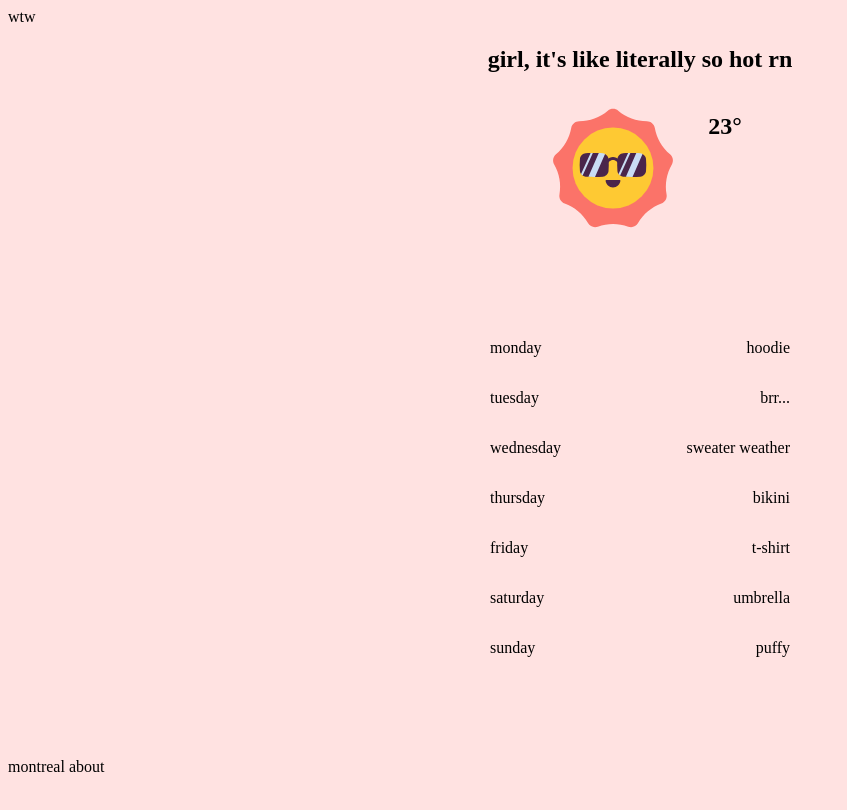
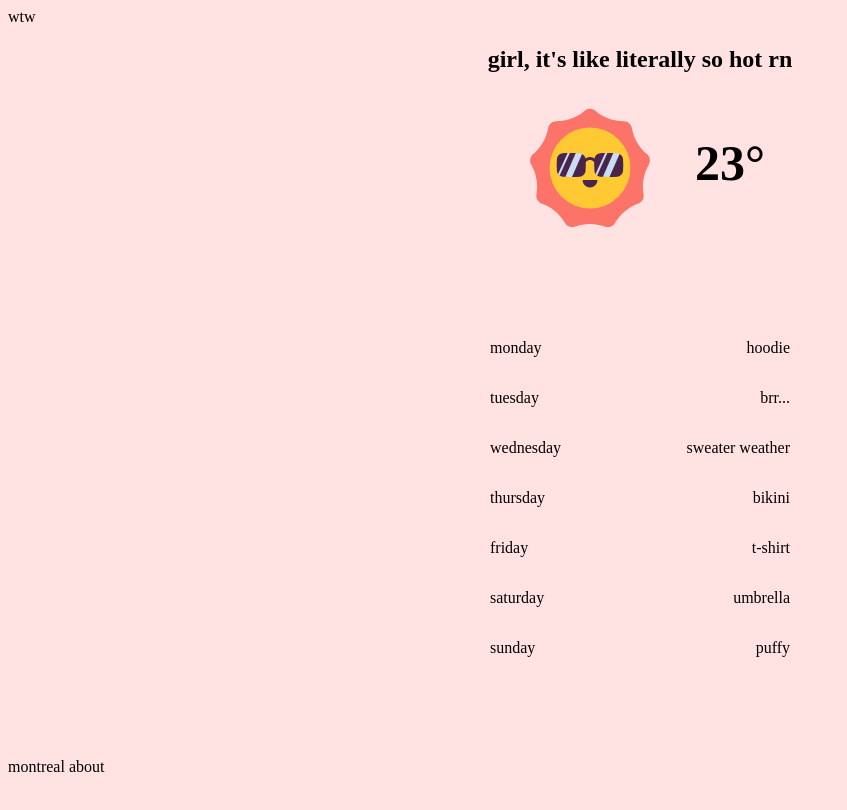
Before and after one commit to victorrf2002/wtw, a plain HTML site: page index.html in a window 1280 px wide. Shown: the whole page, without its empty margins (0-847 px from the left). Drawn offline with Linux system fonts and the light colour scheme; a web font is replaced by a local one.

Commit message:
Update temperature display

```diff
--- a/assets/css/styles.css
+++ b/assets/css/styles.css
@@ -22,6 +22,11 @@ a:link {
 .current-weather-images {
     display: flex;
     gap: 10px;
+}
+
+#current-weather-degrees {
+    font-size: 50px;
+    margin-left: 10px;
 }
 
 /* Style forecast section with flexbox */
```
